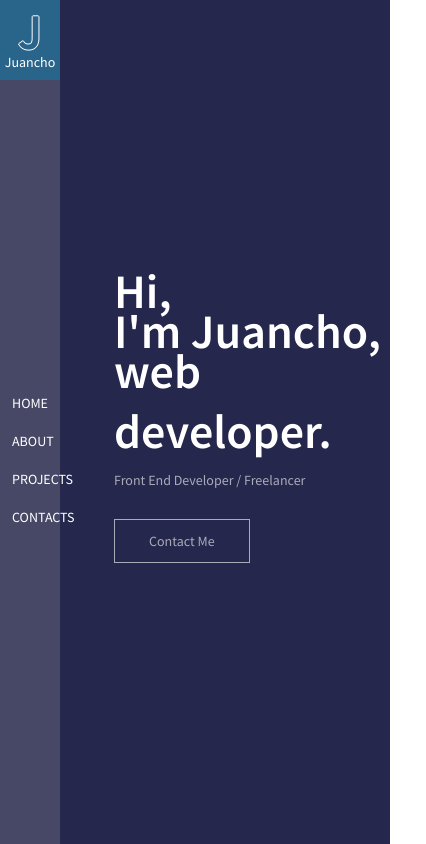
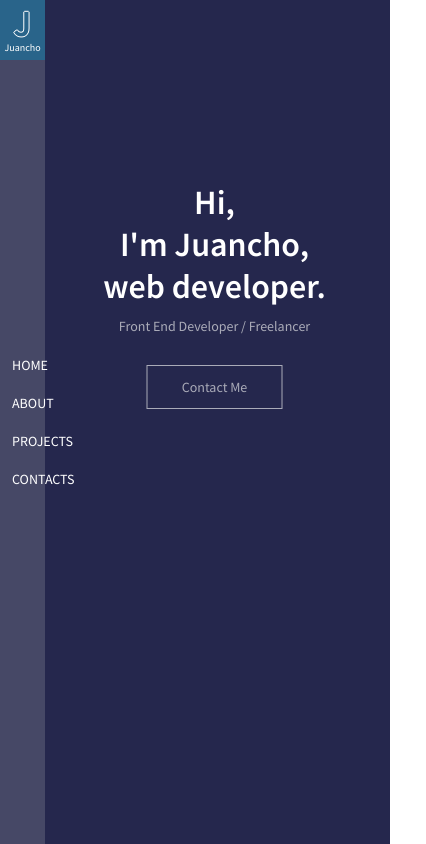
Before and after one commit to FakemonJ/fakemonj.github.io, a plain HTML site: page index.html in a window 390 px wide. Shown: the whole page, 426 px wide, since content can reach past the window. Drawn offline with Linux system fonts and the light colour scheme.

Commit message:
updateindex

```diff
--- a/css/indexpage.css
+++ b/css/indexpage.css
@@ -29,6 +29,7 @@ nav {
 	width: 100%;
 	height: 80px;
 	text-align: center;
+	display: inline-block
 }
 .mylogo h1{
 	color: #29648A;
@@ -45,7 +46,7 @@ nav {
 	text-align: left;
 	position: absolute;
 	top: 50%;
-	transform: translate(0, -25%)
+	transform: translate(0, -50%)
 }
 .nav-links ul li {
 	list-style: none;
@@ -71,7 +72,6 @@ nav {
 	width: 100%;
 }
 .intro {
-	padding-left: 150px;
 	width: 80%;
 	color: #fff;
 	position: absolute;
@@ -80,16 +80,16 @@ nav {
 	transform: translate(-50%, -50%);
 	text-align: left;
 }
-.intro h1{
+.intro h1 {
 	font-size: 48px;
 	margin-top: -20px;
 }
-.intro p{
+.intro p {
 	margin: 10px 0 30px;
 	font-size: 14px;
 	color: #AAABB8;
 }
-.cont-button{
+.cont-button {
 	color: #AAABB8;
 	display: inline-block;
 	text-decoration: none;
@@ -100,3 +100,47 @@ nav {
 	position: relative;
 	cursor: pointer;
 }
+.cont-button:hover {
+	background: #464866;
+	transition: 1s;
+}
+
+@media(max-width:700px) {
+.intro {
+	width: 90%;
+	color: #fff;
+	position: absolute;
+	top: 35%;
+	left: 55%;
+	transform: translate(-50%, -50%);
+	text-align: center;
+}
+.intro h1 {
+	font-size: 34px;
+	margin-top: 0px;
+}
+.mylogo{
+	background: #29648A;
+	width: 45px;
+	height: 60px;
+	text-align: center;
+	display: inline-block
+}
+.mylogo h1{
+	color: #29648A;
+	font-size: 37px;
+	text-shadow: -1px 0 white, 0 1px white, 1px 0 white, 0 -1px white;
+}
+.mylogo p{
+	margin-top: -5px;
+	color: #fff;
+	font-size: 10px;
+}
+nav {
+	position: absolute;
+	background: #464866;
+	height: 100vh;
+	width: 45px;
+	align-items: left;
+}
+}
```
